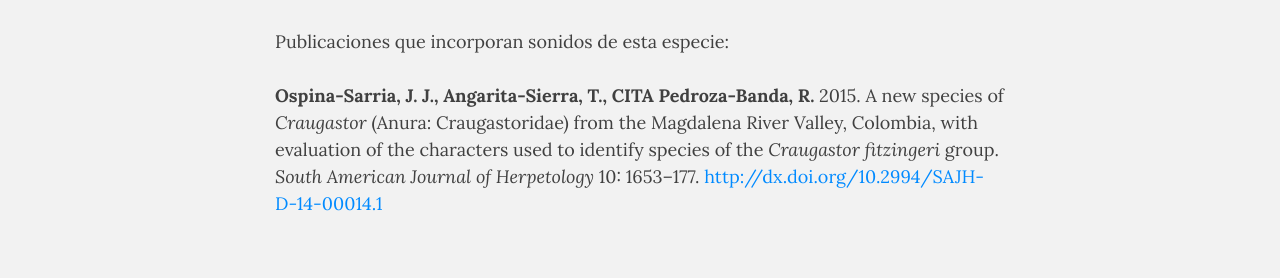
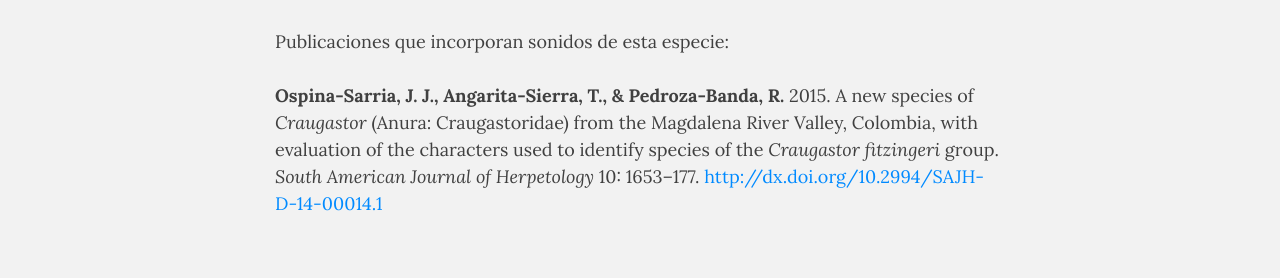
Before and after one commit to colombianfrogs/sounds, a Jekyll site: the page built from docs/Craugastor_metriosistus.md, in a window 1280 px wide and 1256 px high. Shown: the part 728-1006 px from the top of the window. Built offline with Jekyll 4.4.1, drawn with Linux system fonts in a browser that asks for light colours.

Commit message:
Update Craugastor_metriosistus.md

```diff
--- a/docs/Craugastor_metriosistus.md
+++ b/docs/Craugastor_metriosistus.md
@@ -82,4 +82,4 @@
 
 Publicaciones que incorporan sonidos de esta especie:
 <br><br>
-<strong>Ospina-Sarria, J. J., Angarita-Sierra, T., CITA Pedroza-Banda, R.</strong> 2015. A new species of <i>Craugastor</i> (Anura: Craugastoridae) from the Magdalena River Valley, Colombia, with evaluation of the characters used to identify species of the <i>Craugastor fitzingeri</i> group. <i>South American Journal of Herpetology</i> 10: 1653--177. <a href="http://dx.doi.org/10.2994/SAJH-D-14-00014.1 ">http://dx.doi.org/10.2994/SAJH-D-14-00014.1</a>
+<strong>Ospina-Sarria, J. J., Angarita-Sierra, T., & Pedroza-Banda, R.</strong> 2015. A new species of <i>Craugastor</i> (Anura: Craugastoridae) from the Magdalena River Valley, Colombia, with evaluation of the characters used to identify species of the <i>Craugastor fitzingeri</i> group. <i>South American Journal of Herpetology</i> 10: 1653--177. <a href="http://dx.doi.org/10.2994/SAJH-D-14-00014.1 ">http://dx.doi.org/10.2994/SAJH-D-14-00014.1</a>
```
